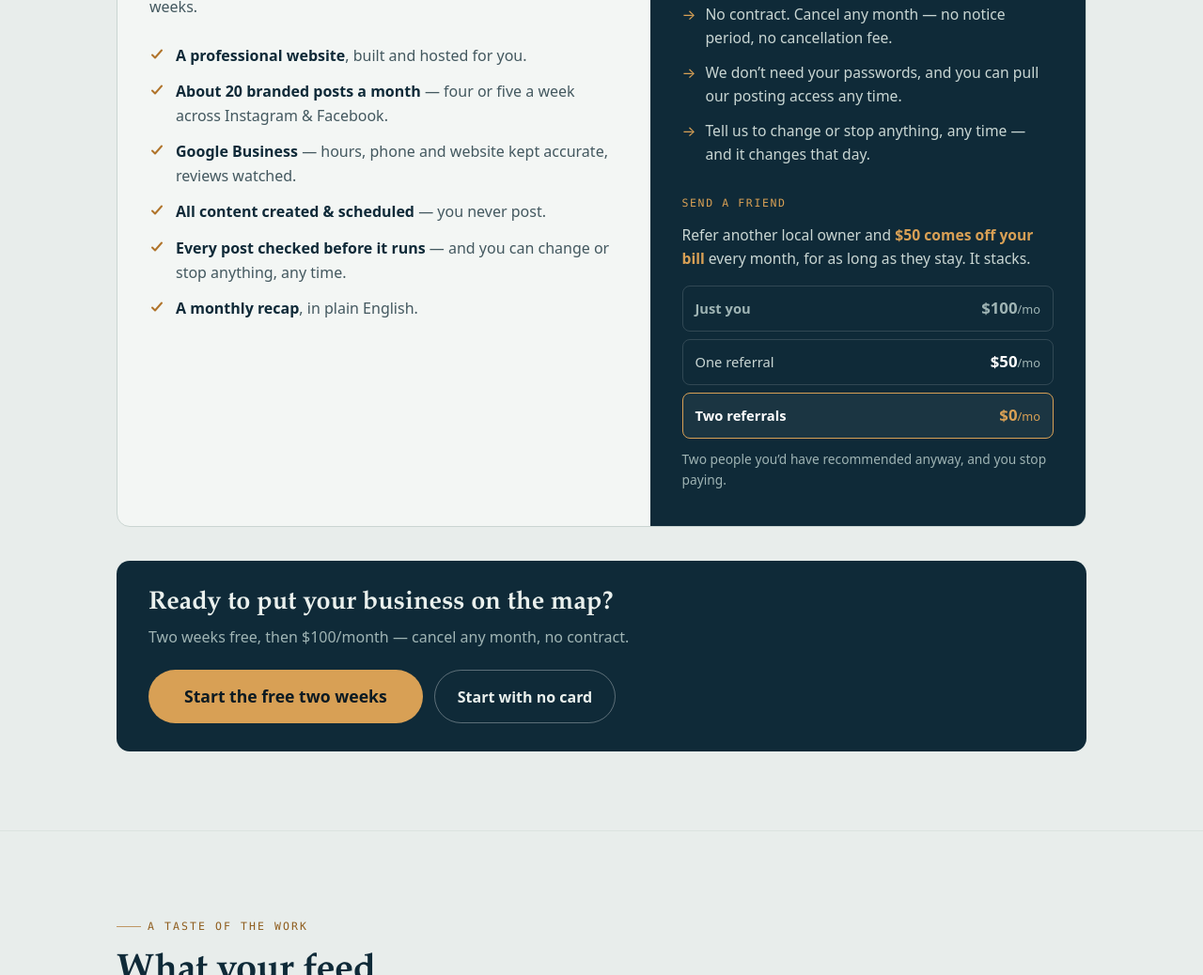
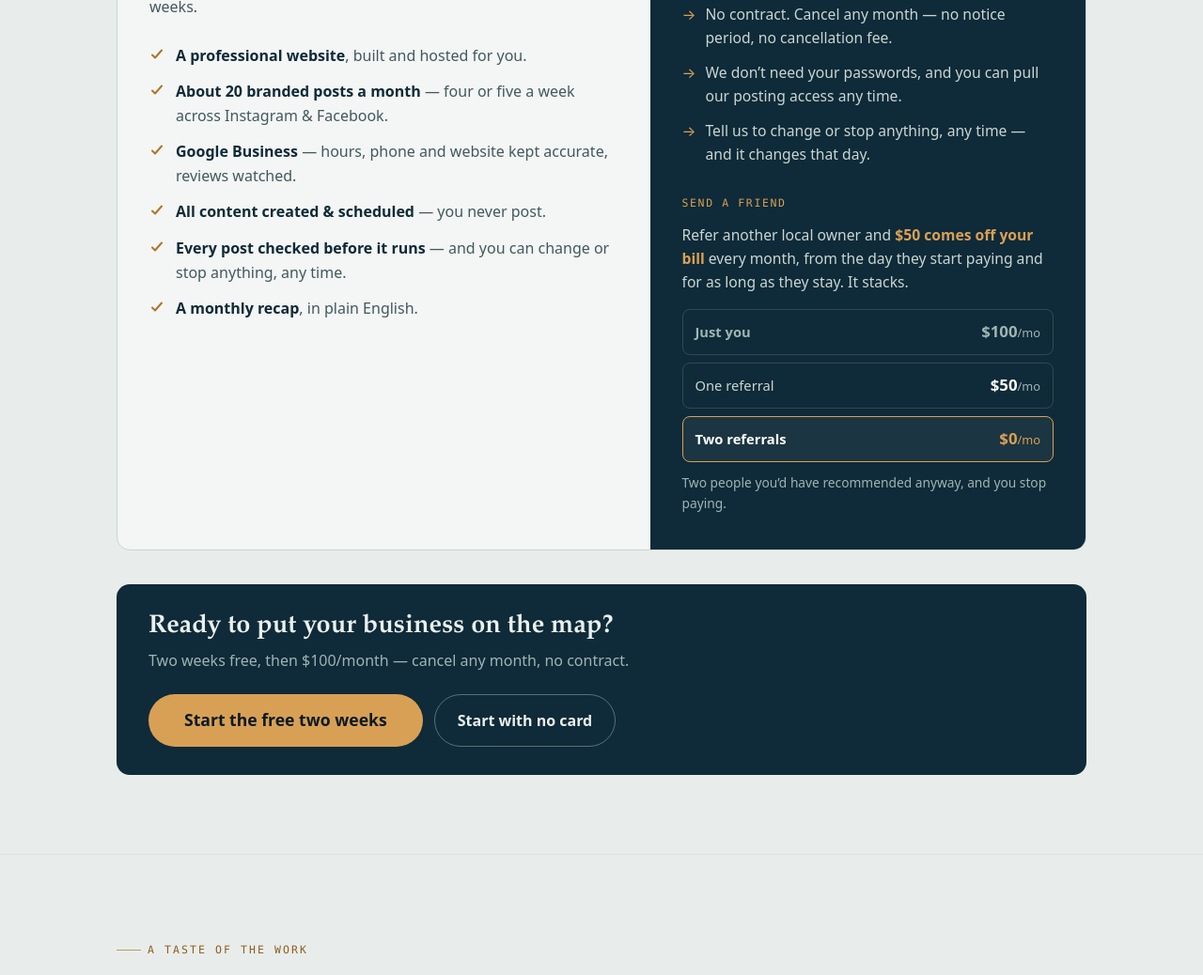
Before and after one commit to AtlasIncWeb/atlasincweb.github.io, a plain HTML site: page index.html in a window 1280 px wide. Shown: the part 3462-4500 px from the top of the page at 94% size. Drawn offline with Linux system fonts and the light colour scheme.

Commit message:
publish Atlas Inc homepage

```diff
--- a/index.html
+++ b/index.html
@@ -582,7 +582,7 @@
           </div>
           <div>
             <div class="side-line">Send a friend</div>
-            <p class="side-copy">Refer another local owner and <b>$50 comes off your bill</b> every month, for as long as they stay. It stacks.</p>
+            <p class="side-copy">Refer another local owner and <b>$50 comes off your bill</b> every month, from the day they start paying and for as long as they stay. It stacks.</p>
             <div class="ladder">
               <div class="lad base">
                 <span class="l">Just you</span>
```
